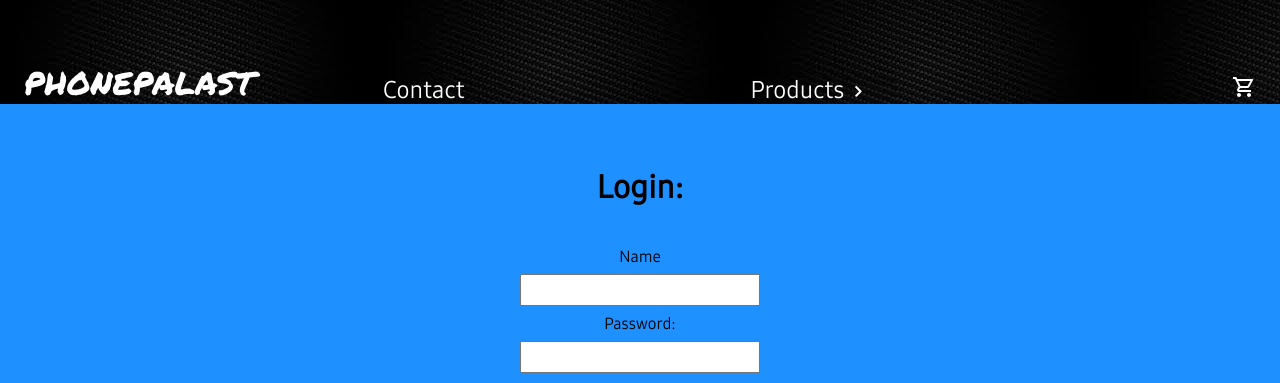
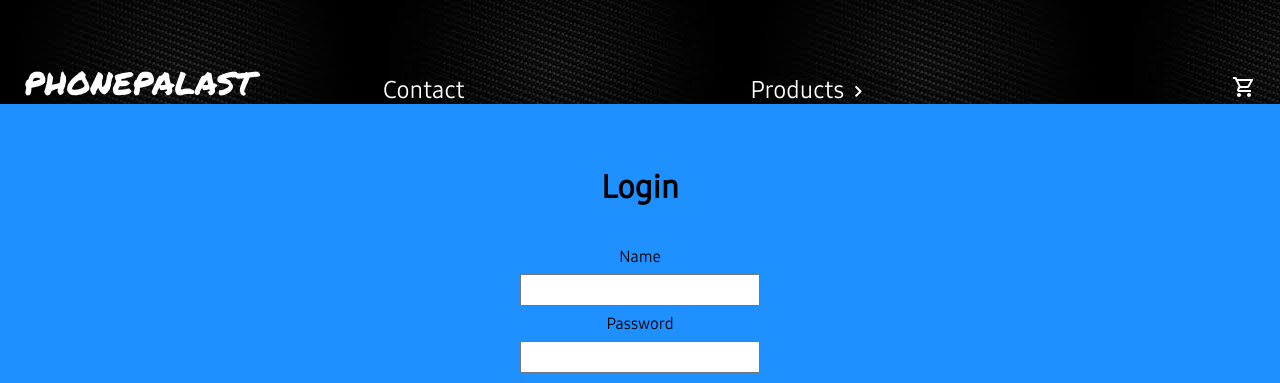
Before and after one commit to Adem-Tozlu/Project-Shop, a React (Vite) app: page /contact in a window 1280 px wide. Shown: the top 383 px of the page. Built offline with nearby package versions, Linux system fonts and the light colour scheme; no server answers.

Commit message:
Ich hatte fehler in der rechtschreibung in contact und Login und die wurden jetzt entfernt

```diff
--- a/src/pages/Contact.jsx
+++ b/src/pages/Contact.jsx
@@ -91,7 +91,7 @@ function Contact() {
     <main className="contact__main">
       {submit ? (
         <form onSubmit={handleSubmit} className="form">
-          <h1 className="form__headline">Login:</h1>
+          <h1 className="form__headline">Login</h1>
           <label htmlFor="name">Name</label>
           <input
             type="text"
@@ -101,7 +101,7 @@ function Contact() {
             onChange={handleChange}
           />
 
-          <label htmlFor="password">Password:</label>
+          <label htmlFor="password">Password</label>
           <input
             type="password"
             id="password"
@@ -132,7 +132,7 @@ function Contact() {
       ) : submitmessage ? (
         <form onSubmit={handleSubmitMessage} className="form">
           <h2 className="form__headline">Your Message</h2>
-          <label htmlFor="email">Email:</label>
+          <label htmlFor="email">Email</label>
           <input
             type="email"
             id="email"
@@ -141,7 +141,7 @@ function Contact() {
             onChange={handleChange}
           />
 
-          <label htmlFor="message">Message:</label>
+          <label htmlFor="message">Message</label>
           <textarea
             id="message"
             name="message"
--- a/src/pages/Login.jsx
+++ b/src/pages/Login.jsx
@@ -50,7 +50,7 @@ function Login() {
     <main className="contact__main">
       {submit ? (
         <form onSubmit={handleSubmit} className="form">
-          <h1 className="form__headline">Login:</h1>
+          <h1 className="form__headline">Login</h1>
           <label htmlFor="name">Name</label>
           <input
             type="text"
@@ -60,7 +60,7 @@ function Login() {
             onChange={handleChange}
           />
 
-          <label htmlFor="password">Password:</label>
+          <label htmlFor="password">Password</label>
           <input
             type="password"
             id="password"
```
